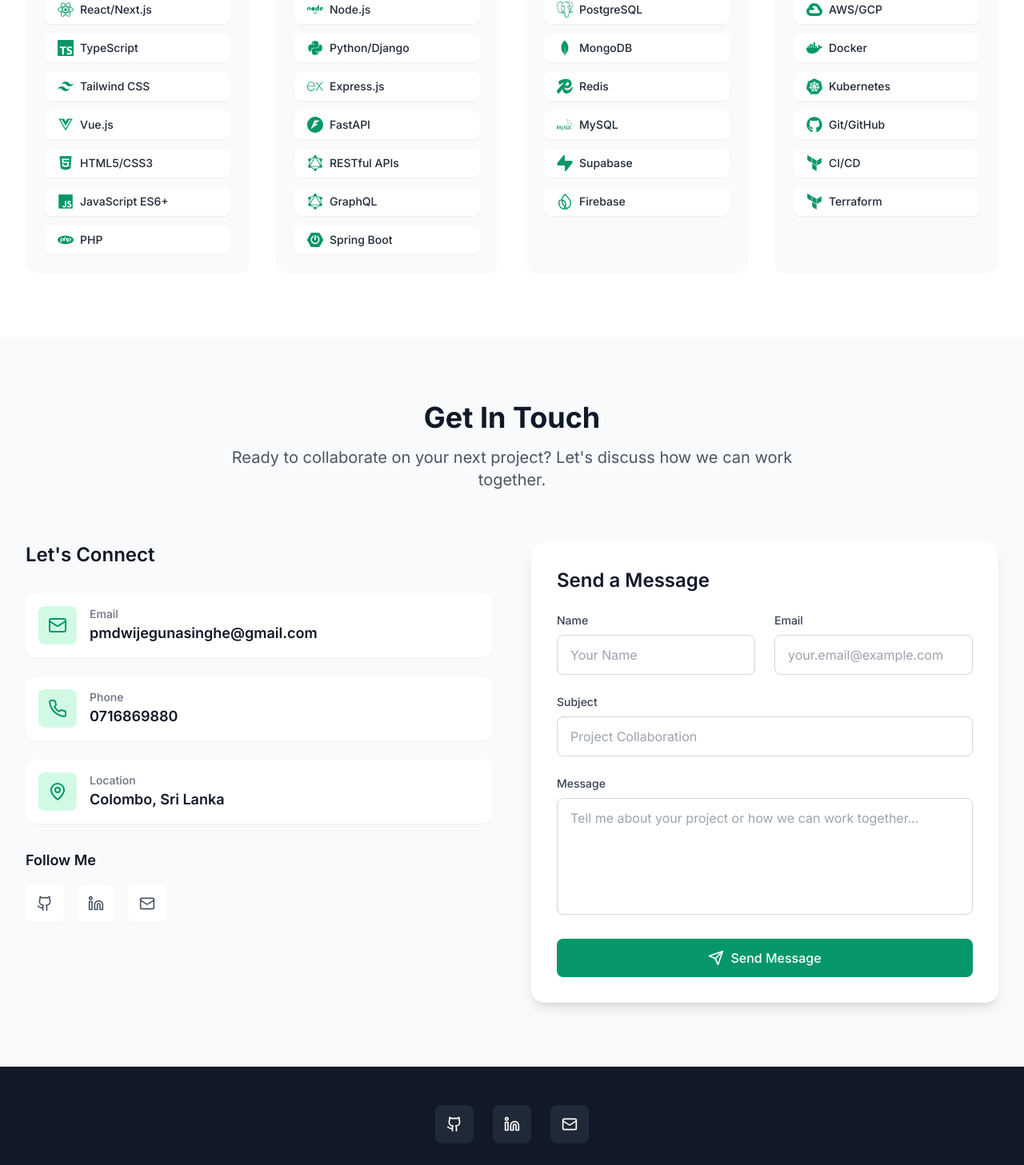
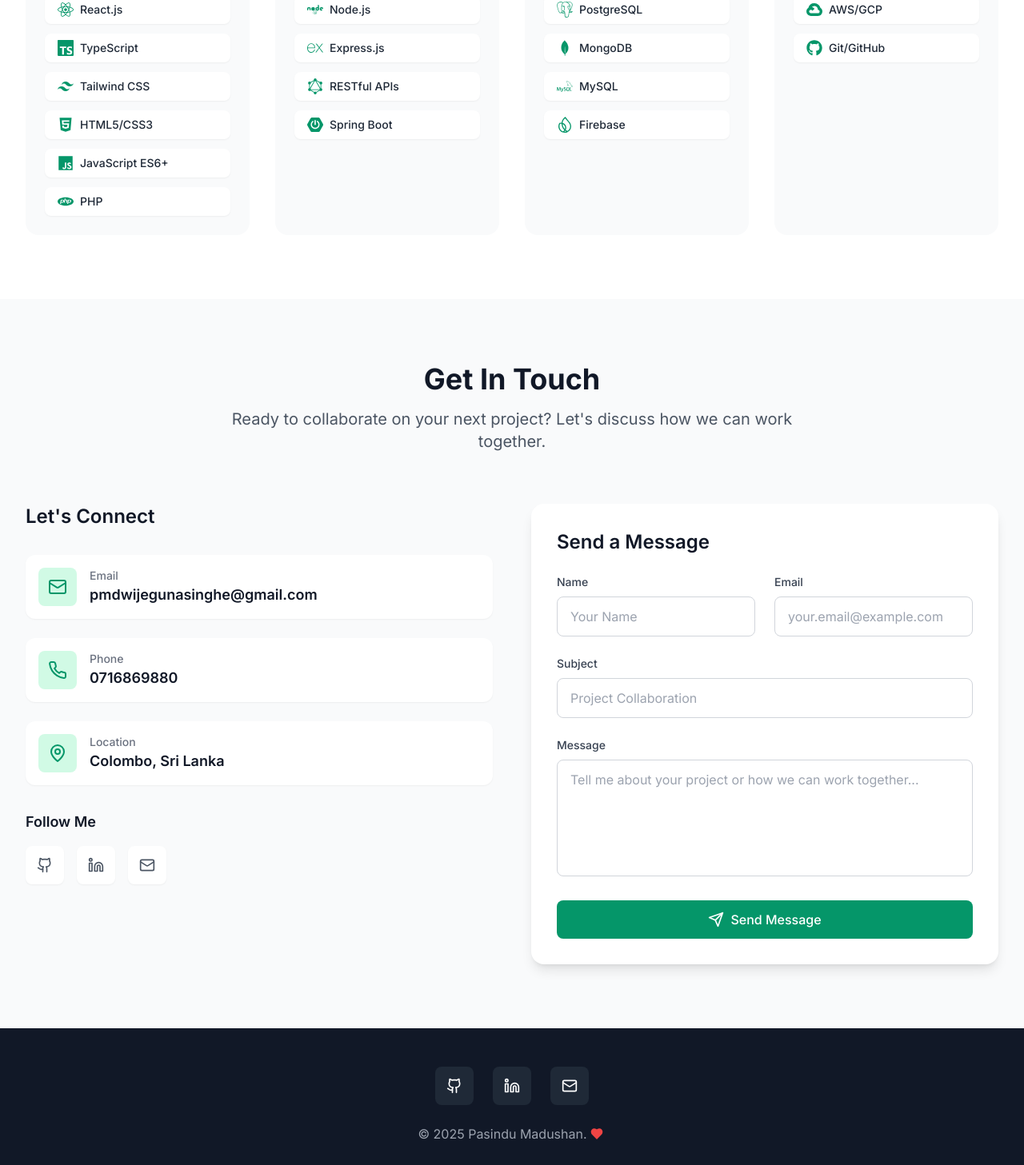
Before and after one commit to PasinduMadushanDias/my_portfolio, a React (Vite) app: page / in a window 1280 px wide. Shown: the part 4913-6370 px from the top of the page at 80% size. Built offline with nearby package versions, Linux system fonts and the light colour scheme.

Commit message:
skills page change

```diff
--- a/src/components/Footer.tsx
+++ b/src/components/Footer.tsx
@@ -46,9 +46,9 @@ export default function Footer() {
           {/* Copyright */}
           <div className="text-center">
             <p className="text-gray-400 flex items-center justify-center space-x-1">
-              <span>© 2025 Alex Johnson. Made with</span>
+              <span>© 2025 Pasindu Madushan. </span>
               <Heart className="h-4 w-4 text-red-500 fill-current" />
-              <span>and lots of coffee.</span>
+              <span></span>
             </p>
           </div>
         </div>
--- a/src/components/Skills.tsx
+++ b/src/components/Skills.tsx
@@ -17,10 +17,10 @@ export default function Skills() {
       icon: Code,
       title: 'Frontend',
       skills: [
-        { name: 'React/Next.js', icon: FaReact },
+        { name: 'React.js', icon: FaReact },
         { name: 'TypeScript', icon: SiTypescript },
         { name: 'Tailwind CSS', icon: SiTailwindcss },
-        { name: 'Vue.js', icon: FaVuejs },
+        // { name: 'Vue.js', icon: FaVuejs },
         { name: 'HTML5/CSS3', icon: FaHtml5 },
         { name: 'JavaScript ES6+', icon: FaJs },
         { name: 'PHP', icon: SiPhp }
@@ -31,11 +31,11 @@ export default function Skills() {
       title: 'Backend',
       skills: [
         { name: 'Node.js', icon: FaNode },
-        { name: 'Python/Django', icon: FaPython },
+        // { name: 'Python/Django', icon: FaPython },
         { name: 'Express.js', icon: SiExpress },
-        { name: 'FastAPI', icon: SiFastapi },
+        // { name: 'FastAPI', icon: SiFastapi },
         { name: 'RESTful APIs', icon: SiGraphql },
-        { name: 'GraphQL', icon: SiGraphql },
+        // { name: 'GraphQL', icon: SiGraphql },
         { name: 'Spring Boot', icon: SiSpringboot }
       ]
     },
@@ -45,9 +45,9 @@ export default function Skills() {
       skills: [
         { name: 'PostgreSQL', icon: SiPostgresql },
         { name: 'MongoDB', icon: SiMongodb },
-        { name: 'Redis', icon: SiRedis },
+        // { name: 'Redis', icon: SiRedis },
         { name: 'MySQL', icon: SiMysql },
-        { name: 'Supabase', icon: SiSupabase },
+        // { name: 'Supabase', icon: SiSupabase },
         { name: 'Firebase', icon: SiFirebase }
       ]
     },
@@ -56,11 +56,11 @@ export default function Skills() {
       title: 'Tools & DevOps',
       skills: [
         { name: 'AWS/GCP', icon: SiGooglecloud },
-        { name: 'Docker', icon: FaDocker },
-        { name: 'Kubernetes', icon: SiKubernetes },
+        // { name: 'Docker', icon: FaDocker },
+        // { name: 'Kubernetes', icon: SiKubernetes },
         { name: 'Git/GitHub', icon: FaGithub },
-        { name: 'CI/CD', icon: SiTerraform },
-        { name: 'Terraform', icon: SiTerraform }
+        // { name: 'CI/CD', icon: SiTerraform },
+        // { name: 'Terraform', icon: SiTerraform }
       ]
     }
   ];
```
